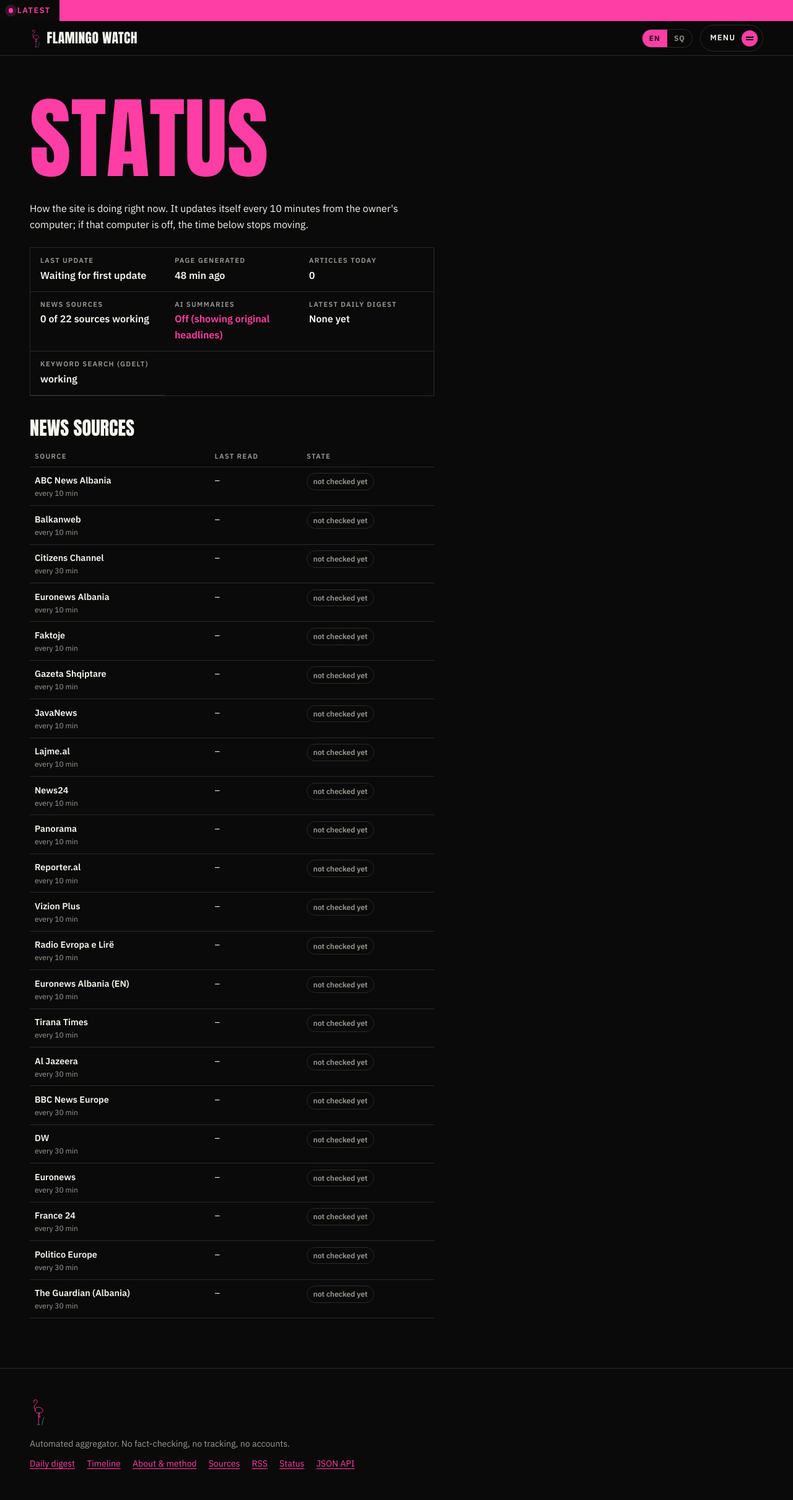
After one commit to enone-xml/Flamingo-Revolution, a FastAPI app: page /status in a window 1280 px wide. The commit adds this page. Shown: the whole page at 62% size. Run offline with FastAPI, Linux system fonts and the light colour scheme; data that the repository does not hold is empty.

Commit message:
Protest day counter and a public status page
- Hero badge 'Day N of daily protests' (EN + SQ), counted from 31 May 2026
  (start of the daily protests per Wikipedia), checked against reported
  day 80 (18 Aug), day 100 (7 Sep) and day 121 (28 Sep). Recomputed in the
  browser in Albanian time so it is right after midnight. PROTEST_START
  setting; empty hides it.
- /status (EN + SQ): last update, page generation time, articles today,
  each source's health and interval, keyword-search state, AI summaries
  state (running / paused / monthly limit / off, no money figures), latest
  digest. noindex, linked from the footer, in the static export.
- Tests for both.

Co-Authored-By: Claude Opus 5.5 (1M context) <noreply@anthropic.com>

```diff
--- a/app/config.py
+++ b/app/config.py
@@ -24,6 +24,10 @@ AI_MAX_PER_RUN = int(os.getenv("AI_MAX_PER_RUN", "40"))
 # When AI works again, summarise headline-only articles from this many recent days.
 AI_CATCHUP_DAYS = int(os.getenv("AI_CATCHUP_DAYS", "3"))
 RUN_SCHEDULER = os.getenv("RUN_SCHEDULER", "1") == "1"
+# Protest day counter in the hero. 31 May 2026 = start of the daily protests in Tirana
+# (Wikipedia); checked against reported day 80 (18 Aug), day 100 (7 Sep), day 121 (28 Sep).
+# Set PROTEST_START empty to hide the counter.
+PROTEST_START = os.getenv("PROTEST_START", "2026-05-31")
 
 # Static-site mode: when EXPORT_DIR is set, every pipeline run also writes a
 # complete static copy of the site there, for publishing to free static hosting.
--- a/app/export.py
+++ b/app/export.py
@@ -26,6 +26,8 @@ PAGES = {
     "/sq/feed.xml": "sq/feed.xml",
     "/robots.txt": "robots.txt",
     "/sitemap.xml": "sitemap.xml",
+    "/status": "status.html",
+    "/sq/status": "sq/status.html",
     "/timeline": "timeline.html",
     "/sq/timeline": "sq/timeline.html",
     "/digest": "digest.html",
--- a/app/feed.py
+++ b/app/feed.py
@@ -218,3 +218,14 @@ def timeline(conn, lang: str, milestones: list[dict]) -> list[dict]:
             months.append({"key": key, "label": f"{MONTHS[lang][int(mo) - 1]} {y}", "events": []})
         months[-1]["events"].append(e)
     return months
+
+
+def protest_day(start: str | None = None) -> int | None:
+    """Day number of the daily protests today (Albanian date); day 1 = start date."""
+    from . import config
+    start = config.PROTEST_START if start is None else start
+    if not start:
+        return None
+    first = datetime.strptime(start, "%Y-%m-%d").date()
+    n = (datetime.now(TIRANA).date() - first).days + 1
+    return n if n >= 1 else None
--- a/app/main.py
+++ b/app/main.py
@@ -132,6 +132,7 @@ def home(request: Request, lang: str, tag, source, src_lang, rng, page=1, q=None
     return render(
         request, "index.html", lang, "home", "/",
         data=data, stats=st, ticker=ticker, sources=sources, tags=ai.TAGS, latest_digest=latest_digest,
+        protest_day=feed.protest_day(), protest_start=config.PROTEST_START,
         filters={"tag": tag, "source": source, "lang": src_lang, "range": rng, "q": q},
     )
 
@@ -214,6 +215,58 @@ def story_en(request: Request, slug: str):
 @app.get("/sq/story/{slug}")
 def story_sq(request: Request, slug: str):
     return story_page(request, "sq", slug)
+
+
+def status_context(conn) -> dict:
+    """Everything the public status page shows. No money figures, just states."""
+    now = datetime.now(timezone.utc)
+    rows = {r["source"]: r for r in conn.execute("SELECT * FROM feed_status").fetchall()}
+    feeds = []
+    for s in source_list():
+        r = rows.get(s["name"])
+        state = "waiting"
+        if r and r["last_ok_at"] and (not r["last_error_at"] or r["last_ok_at"] >= r["last_error_at"]):
+            state = "ok"
+        elif r and r["last_error_at"]:
+            state = "err"
+        feeds.append({"name": s["name"], "state": state, "last_ok": r["last_ok_at"] if r else None,
+                      "every": int(s.get("every") or config.FETCH_INTERVAL_MINUTES)})
+    skip = db.get_meta(conn, "gdelt_skip_until") or ""
+    paused = db.get_meta(conn, "ai_paused_until") or ""
+    if config.AI_MODE == "off" or (config.AI_MODE == "real" and not config.ANTHROPIC_API_KEY):
+        ai_state = "off"
+    elif paused > now.isoformat():
+        ai_state = "paused"
+    elif db.get_meta(conn, "ai_budget_hit") == ai.month_now():
+        ai_state = "budget"
+    else:
+        ai_state = "on"
+    last_digest = next(iter(digest.recent(conn, 1)), None)
+    return {
+        "st": feed.stats(conn, len(source_list())),
+        "feeds": feeds, "ok_count": sum(1 for f in feeds if f["state"] == "ok"),
+        "search_paused": skip > now.strftime("%Y-%m-%dT%H:%M:%SZ"),
+        "ai_state": ai_state,
+        "last_digest": last_digest["day"] if last_digest else None,
+        "generated": now.strftime("%Y-%m-%dT%H:%M:%SZ"),
+        "interval": config.FETCH_INTERVAL_MINUTES,
+    }
+
+
+def status_page(request: Request, lang: str):
+    with db.session() as conn:
+        ctx = status_context(conn)
+    return render(request, "status.html", lang, "status", "/status", **ctx)
+
+
+@app.get("/status")
+def status_en(request: Request):
+    return status_page(request, "en")
+
+
+@app.get("/sq/status")
+def status_sq(request: Request):
+    return status_page(request, "sq")
 
 
 def load_milestones() -> list[dict]:
--- a/app/static/css/site.css
+++ b/app/static/css/site.css
@@ -453,6 +453,33 @@ html.menu-open { overflow: hidden; } /* on html, so the sticky header keeps work
 .digest__refs a { color: var(--muted); }
 .digest__refs a:hover { color: var(--pink); }
 
+/* ---------------------------------------------------------------- protest day + status */
+.hero__day {
+  display: inline-flex; flex-wrap: wrap; align-items: baseline; gap: .15rem .5rem; width: fit-content; max-width: 100%;
+  margin: 0 0 1rem; padding: .45rem .9rem; border: 1px solid var(--pink); border-radius: 999px;
+  background: rgba(10, 10, 10, .75); font: 600 .78rem/1.3 var(--body); letter-spacing: .08em; text-transform: uppercase;
+  position: relative; z-index: 2;
+}
+.hero__day .live-dot { align-self: center; }
+.hero__day-n { color: var(--pink); font: 400 1.25rem/1 var(--display); letter-spacing: .02em; }
+.hero__day a { color: var(--muted); text-decoration: none; text-transform: none; letter-spacing: 0; font-weight: 400; }
+.hero__day a:hover { color: var(--pink); }
+.status__grid { display: grid; grid-template-columns: repeat(auto-fit, minmax(210px, 1fr)); gap: 0; margin: 1.5rem 0 2rem; border: 1px solid var(--line); }
+.status__grid > div { padding: .8rem 1rem; border-bottom: 1px solid var(--line); }
+.status__grid dt { color: var(--muted); font: 600 .7rem/1.3 var(--body); letter-spacing: .12em; text-transform: uppercase; }
+.status__grid dd { margin: .25rem 0 0; font-weight: 600; }
+.status__ai--on { color: var(--green); }
+.status__ai--paused, .status__ai--budget, .status__ai--off { color: var(--pink); }
+.status__table-wrap { overflow-x: auto; }
+.status__table { width: 100%; border-collapse: collapse; font-size: .9rem; }
+.status__table th, .status__table td { text-align: left; padding: .6rem .5rem; border-bottom: 1px solid var(--line); vertical-align: top; }
+.status__table thead th { color: var(--muted); font: 600 .7rem/1.3 var(--body); letter-spacing: .12em; text-transform: uppercase; }
+.status__every { display: block; color: var(--muted); font-size: .75rem; font-weight: 400; }
+.status__pill { display: inline-block; padding: .2rem .6rem; border-radius: 999px; border: 1px solid var(--line); font-size: .75rem; font-weight: 600; white-space: nowrap; }
+.status__pill--ok { color: var(--green); border-color: rgba(39, 245, 138, .45); }
+.status__pill--err { color: var(--pink); border-color: var(--pink-dim); }
+.status__pill--waiting { color: var(--muted); }
+
 /* ---------------------------------------------------------------- timeline */
 .timeline__intro { color: var(--muted); max-width: 62ch; margin: 0 0 2rem; }
 .timeline__month { margin-bottom: 2rem; }
--- a/app/static/js/site.js
+++ b/app/static/js/site.js
@@ -42,7 +42,19 @@
     return el;
   }
 
+  function refreshProtestDay() {
+    const el = $(".hero__day");
+    if (!el) return;
+    const start = el.dataset.protestStart;
+    const now = new Date(new Date().toLocaleString("en-US", { timeZone: "Europe/Tirane" }));
+    const first = new Date(start + "T00:00:00");
+    const n = Math.floor((new Date(now.getFullYear(), now.getMonth(), now.getDate()) - first) / 864e5) + 1;
+    const label = $(".hero__day-n", el);
+    if (n >= 1 && label) label.textContent = label.dataset.dayText.replace("{n}", n);
+  }
+
   function refreshTimes(root = document) {
+    refreshProtestDay();
     $$("time[data-ago]", root).forEach((t) => { t.textContent = ago(t.getAttribute("datetime")); });
     $$("[data-updated]", root).forEach((el) => { el.textContent = ago(el.dataset.updated); });
   }
--- a/app/templates/base.html
+++ b/app/templates/base.html
@@ -109,6 +109,7 @@
       <a href="{{ url('/about') }}">{{ t('nav_about') }}</a>
       <a href="{{ url('/sources') }}">{{ t('nav_sources') }}</a>
       <a href="{{ rss_url }}">RSS</a>
+      <a href="{{ url('/status') }}">{{ t('nav_status') }}</a>
       {% if not static %}<a href="/api/articles">JSON API</a>{% endif %}
     </p>
   </footer>
--- /dev/null
+++ b/app/templates/status.html
@@ -0,0 +1,36 @@
+{% extends "base.html" %}
+{% block title %}{{ t('status_title') }} · {{ t('site_name') }}{% endblock %}
+{% block description %}{{ t('seo_desc_status') }}{% endblock %}
+{% block robots %}noindex, follow{% endblock %}
+{% block content %}
+<article class="page status">
+  <h1 class="page__title" data-split>{{ t('status_title') }}</h1>
+  <div class="page__body">
+    <p>{{ t('status_intro', m=interval) }}</p>
+    <dl class="status__grid">
+      <div><dt>{{ t('status_updated') }}</dt><dd><time datetime="{{ st.last_updated or '' }}" data-ago>{{ ago(st.last_updated) }}</time></dd></div>
+      <div><dt>{{ t('status_published') }}</dt><dd><time datetime="{{ generated }}" data-ago>{{ ago(generated) }}</time></dd></div>
+      <div><dt>{{ t('status_articles_today') }}</dt><dd>{{ st.articles_today }}</dd></div>
+      <div><dt>{{ t('status_sources') }}</dt><dd>{{ t('status_healthy', ok=ok_count, n=feeds|length) }}</dd></div>
+      <div><dt>{{ t('status_ai') }}</dt><dd class="status__ai status__ai--{{ ai_state }}">{{ t('status_ai_' ~ ai_state) }}</dd></div>
+      <div><dt>{{ t('status_digest') }}</dt><dd>{% if last_digest %}<a href="{{ url('/digest') }}#d-{{ last_digest }}">{{ last_digest }}</a>{% else %}{{ t('status_none') }}{% endif %}</dd></div>
+      <div><dt>{{ t('status_search') }}</dt><dd>{% if search_paused %}{{ t('status_search_paused') }}{% else %}{{ t('status_ok') }}{% endif %}</dd></div>
+    </dl>
+    <h2>{{ t('status_sources') }}</h2>
+    <div class="status__table-wrap">
+      <table class="status__table">
+        <thead><tr><th scope="col">{{ t('status_source') }}</th><th scope="col">{{ t('status_last_ok') }}</th><th scope="col">{{ t('status_state') }}</th></tr></thead>
+        <tbody>
+          {% for f in feeds %}
+          <tr>
+            <th scope="row">{{ f.name }}<span class="status__every">{{ t('status_every', m=f.every) }}</span></th>
+            <td>{% if f.last_ok %}<time datetime="{{ f.last_ok }}" data-ago>{{ ago(f.last_ok) }}</time>{% else %}–{% endif %}</td>
+            <td><span class="status__pill status__pill--{{ f.state }}">{{ t('status_' ~ ('ok' if f.state == 'ok' else 'err' if f.state == 'err' else 'waiting')) }}</span></td>
+          </tr>
+          {% endfor %}
+        </tbody>
+      </table>
+    </div>
+  </div>
+</article>
+{% endblock %}
```
Also changed, not shown: app/i18n.py (+56 -0 lines), app/templates/index.html (+8 -0 lines), tests/test_web.py (+21 -0 lines).
